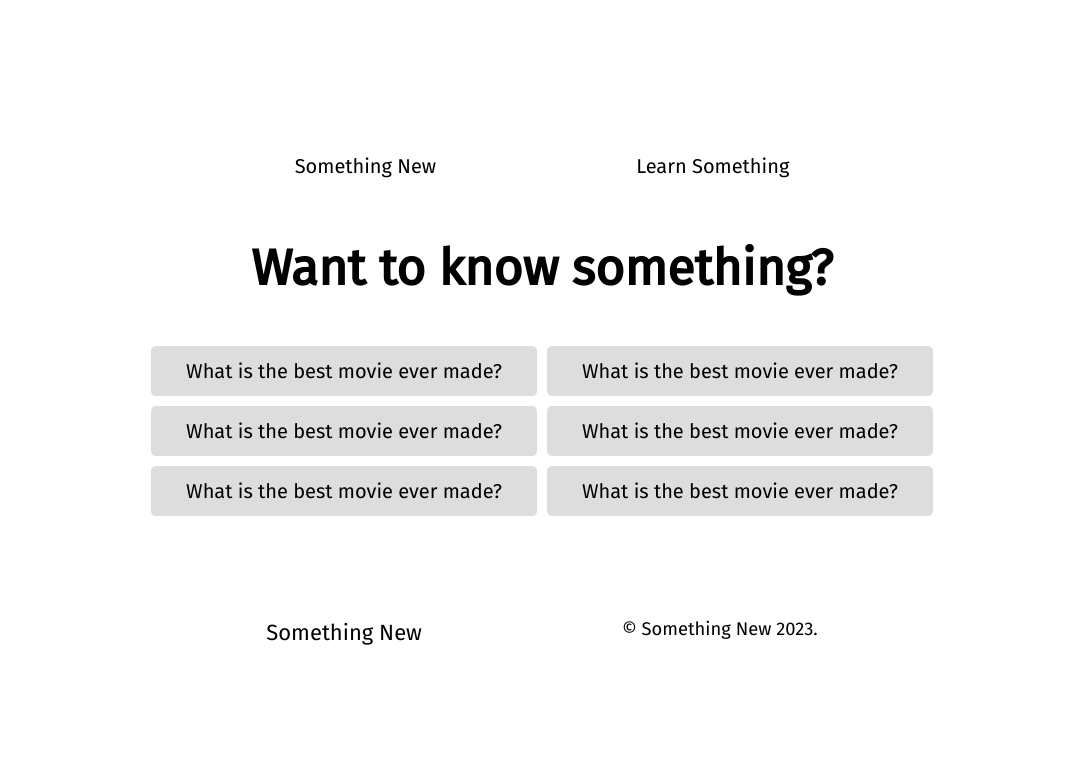
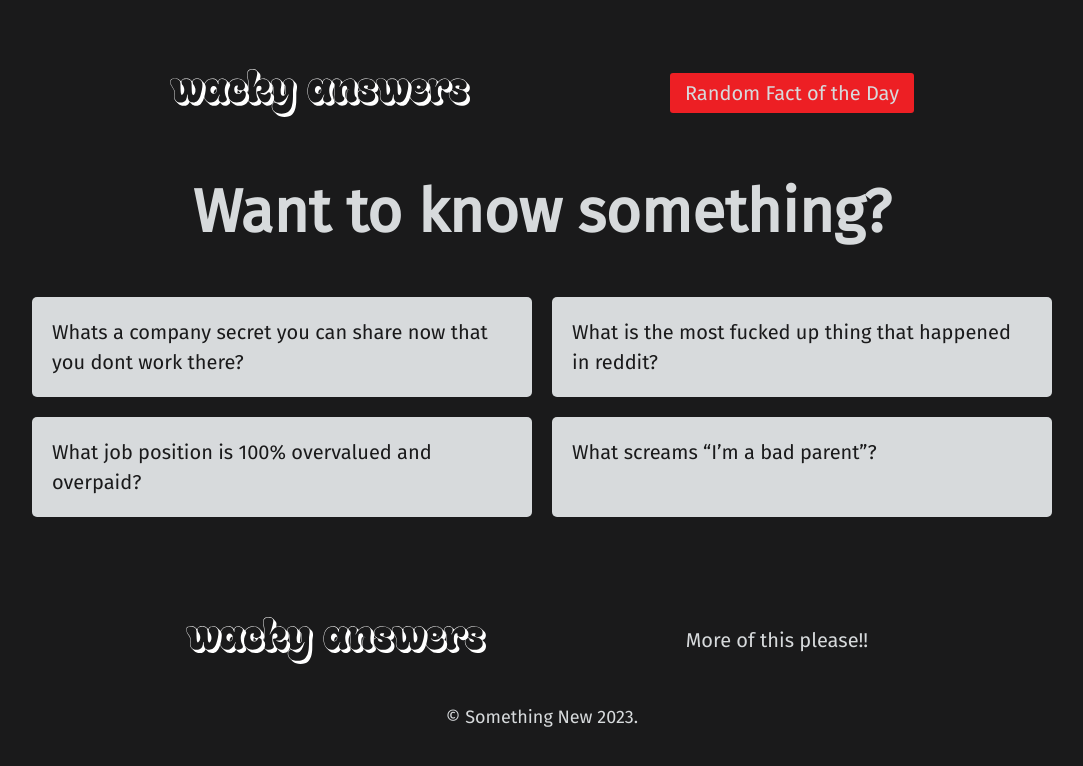
Before and after one commit to thedarklordzw/something-new, a website: page index.html in a window 1280 px wide. Shown: the whole page, without its empty margins (98-1181 px from the left). Drawn offline with Linux system fonts and the light colour scheme.

Commit message:
added template

```diff
--- /dev/null
+++ b/answer-template/styles.css
@@ -0,0 +1,202 @@
+/*
+  1. Use a more-intuitive box-sizing model.
+*/
+
+:root {
+  --main-color: #d7dadc;
+  --sub-color: #1a1a1b;
+  --cta-color: #ed1f24;
+}
+*,
+*::before,
+*::after {
+  box-sizing: border-box;
+}
+/*
+  2. Remove default margin
+*/
+* {
+  margin: 0;
+}
+/*
+  Typographic tweaks!
+  3. Add accessible line-height
+  4. Improve text rendering
+*/
+body {
+  background-color: var(--sub-color);
+  max-width: 60vw;
+  margin: 0 auto;
+  color: var(--main-color);
+  line-height: 1.5;
+  /* width: 100vw;
+  height: 100vh;
+  display: flex; */
+  flex-direction: column;
+  align-items: center;
+  justify-content: center;
+  font-size: 2.2rem;
+  -webkit-font-smoothing: antialiased;
+  font-family: 'Fira Sans', sans-serif;
+}
+/*
+  5. Improve media defaults
+*/
+img,
+picture,
+video,
+canvas,
+svg {
+  display: block;
+  max-width: 100%;
+}
+/*
+  6. Remove built-in form typography styles
+*/
+input,
+button,
+textarea,
+select {
+  font: inherit;
+}
+/*
+  7. Avoid text overflows
+*/
+p,
+h1,
+h2,
+h3,
+h4,
+h5,
+h6 {
+  overflow-wrap: break-word;
+}
+/*
+  8. Create a root stacking context
+*/
+#root,
+#__next {
+  isolation: isolate;
+}
+
+html {
+  font-size: 62.5%;
+}
+
+.header {
+  display: flex;
+  padding-top: 5rem;
+  align-self: flex-start;
+  gap: 20rem;
+  margin: 0 auto;
+  margin-bottom: 5rem;
+  font-size: 2rem;
+  justify-content: space-between;
+}
+
+.logo {
+  width: 30rem;
+}
+
+.primary-heading {
+  font-size: 6rem;
+  font-weight: 800;
+  margin-bottom: 4rem;
+  text-align: left;
+}
+
+.main {
+  margin-bottom: 10rem;
+}
+
+.info-links {
+  display: grid;
+  grid-template-columns: repeat(2, 1fr);
+  gap: 2rem;
+}
+
+.info-link:link,
+.info-link:visited {
+  width: 50rem;
+  font-size: 2rem;
+  text-decoration: none;
+  color: var(--sub-color);
+  display: inline-block;
+  padding: 2rem;
+  background-color: var(--main-color);
+  border-radius: 0.5rem;
+  transition: all 300ms ease-in;
+}
+
+.info-link:hover,
+.info-link:active {
+  background-color: var(--cta-color);
+  color: var(--main-color);
+}
+
+.footer-nav {
+  display: flex;
+  align-self: flex-start;
+  gap: 20rem;
+  margin: 0 auto;
+  margin-bottom: 4rem;
+
+  font-size: 2rem;
+  justify-content: space-between;
+}
+
+.small {
+  text-align: center;
+  font-size: 1.8rem;
+  margin: 0 auto;
+  display: block;
+}
+
+.header,
+.footer-nav {
+  align-items: center;
+}
+
+.btn {
+  background-color: var(--cta-color);
+  outline: 0;
+  border: 0;
+  color: var(--main-color);
+  border-radius: 0.3rem;
+  padding: 0.5rem 1.5rem;
+  cursor: pointer;
+}
+
+.btn:hover {
+  background-color: var(--main-color);
+  color: var(--sub-color);
+}
+
+.logo-box {
+  margin-left: -3rem;
+}
+
+.btn-alt {
+  color: var(--main-color);
+  text-decoration: none;
+}
+
+.comments {
+  display: flex;
+  flex-direction: column;
+  gap: 1rem;
+}
+
+.user-comment {
+  font-size: 1.6rem;
+  width: 70%;
+  padding: 1rem;
+  padding-right: 5rem;
+  display: inline-block;
+  border-radius: 0.5rem;
+  color: var(--main-color);
+}
+
+.user {
+  font-weight: 400;
+}
--- a/index.html
+++ b/index.html
@@ -10,27 +10,46 @@
       rel="stylesheet"
     />
     <link rel="stylesheet" href="./styles.css" />
-    <title>Something New</title>
+    <title>Wacky Answers</title>
   </head>
   <body>
     <header class="header">
-      <div>Something New</div>
-      <nav>Learn Something</nav>
+      <div>
+        <img
+          src="./images/wacky-logo.svg"
+          alt="Wacky Answers logo"
+          class="logo"
+        />
+      </div>
+      <button class="btn">Random Fact of the Day</button>
     </header>
     <main class="main">
       <h1 class="primary-heading">Want to know something?</h1>
       <section class="info-links">
-        <a class="info-link" href="/">What is the best movie ever made?</a>
-        <a class="info-link" href="/">What is the best movie ever made?</a>
-        <a class="info-link" href="/">What is the best movie ever made?</a>
-        <a class="info-link" href="/">What is the best movie ever made?</a>
-        <a class="info-link" href="/">What is the best movie ever made?</a>
-        <a class="info-link" href="/">What is the best movie ever made?</a>
+        <a class="info-link" href="/"
+          >Whats a company secret you can share now that you dont work there?</a
+        >
+        <a class="info-link" href="/"
+          >What is the most fucked up thing that happened in reddit?</a
+        >
+        <a class="info-link" href="/"
+          >What job position is 100% overvalued and overpaid?</a
+        >
+        <a class="info-link" href="/">What screams “I’m a bad parent”?</a>
       </section>
     </main>
     <footer class="footer">
-      <div>Something New</div>
-      <small>&copy Something New 2023.</small>
+      <nav class="footer-nav">
+        <div class="logo-box">
+          <img
+            src="./images/wacky-logo.svg"
+            alt="Wacky Answers logo"
+            class="logo"
+          />
+        </div>
+        <a href="/" class="btn-alt">More of this please!!</a>
+      </nav>
+      <small class="small">&copy Something New 2023.</small>
     </footer>
   </body>
 </html>
--- a/styles.css
+++ b/styles.css
@@ -1,6 +1,12 @@
 /*
   1. Use a more-intuitive box-sizing model.
 */
+
+:root {
+  --main-color: #d7dadc;
+  --sub-color: #1a1a1b;
+  --cta-color: #ed1f24;
+}
 *,
 *::before,
 *::after {
@@ -18,6 +24,8 @@
   4. Improve text rendering
 */
 body {
+  background-color: var(--sub-color);
+  color: var(--main-color);
   line-height: 1.5;
   width: 100vw;
   height: 100vh;
@@ -83,8 +91,13 @@
   justify-content: space-between;
 }
 
+.logo {
+  width: 30rem;
+}
+
 .primary-heading {
-  font-size: 5rem;
+  font-size: 6rem;
+  font-weight: 800;
   margin-bottom: 4rem;
   text-align: center;
 }
@@ -96,31 +109,71 @@
 .info-links {
   display: grid;
   grid-template-columns: repeat(2, 1fr);
-  gap: 1rem;
+  gap: 2rem;
 }
 
-.info-link:link, .info-link:visited {
+.info-link:link,
+.info-link:visited {
+  width: 50rem;
   font-size: 2rem;
   text-decoration: none;
-  color: #000;
+  color: var(--sub-color);
   display: inline-block;
-  padding: 1rem 3.5rem;
-  background-color: #ddd;
-  border-radius: .5rem;
+  padding: 2rem;
+  background-color: var(--main-color);
+  border-radius: 0.5rem;
   transition: all 300ms ease-in;
-
 }
 
-.info-link:hover, .info-link:active {
-  background-color: red;
-  color: #fff;
+.info-link:hover,
+.info-link:active {
+  background-color: var(--cta-color);
+  color: var(--main-color);
 }
 
+.footer-nav {
+  display: flex;
+  align-self: flex-start;
+  gap: 20rem;
+  margin: 0 auto;
+  margin-bottom: 4rem;
 
-
-.footer {
-  display: flex;
-  align-items: flex-start;
-  gap: 20rem;
+  font-size: 2rem;
   justify-content: space-between;
 }
+
+.small {
+  text-align: center;
+  font-size: 1.8rem;
+  margin: 0 auto;
+  display: block;
+}
+
+.header,
+.footer-nav {
+  align-items: center;
+}
+
+.btn {
+  background-color: var(--cta-color);
+  outline: 0;
+  border: 0;
+  color: var(--main-color);
+  border-radius: 0.3rem;
+  padding: 0.5rem 1.5rem;
+  cursor: pointer;
+}
+
+.btn:hover {
+  background-color: var(--main-color);
+  color: var(--sub-color);
+}
+
+.logo-box {
+  margin-left: -3rem;
+}
+
+.btn-alt {
+  color: var(--main-color);
+  text-decoration: none;
+}
```
Also changed, not shown: answer-template/index.html (added, +121 -0 lines), package.json (added, +16 -0 lines), images/wacky-logo-alt.svg (added), images/wacky-logo.svg (added), 1 other file.
